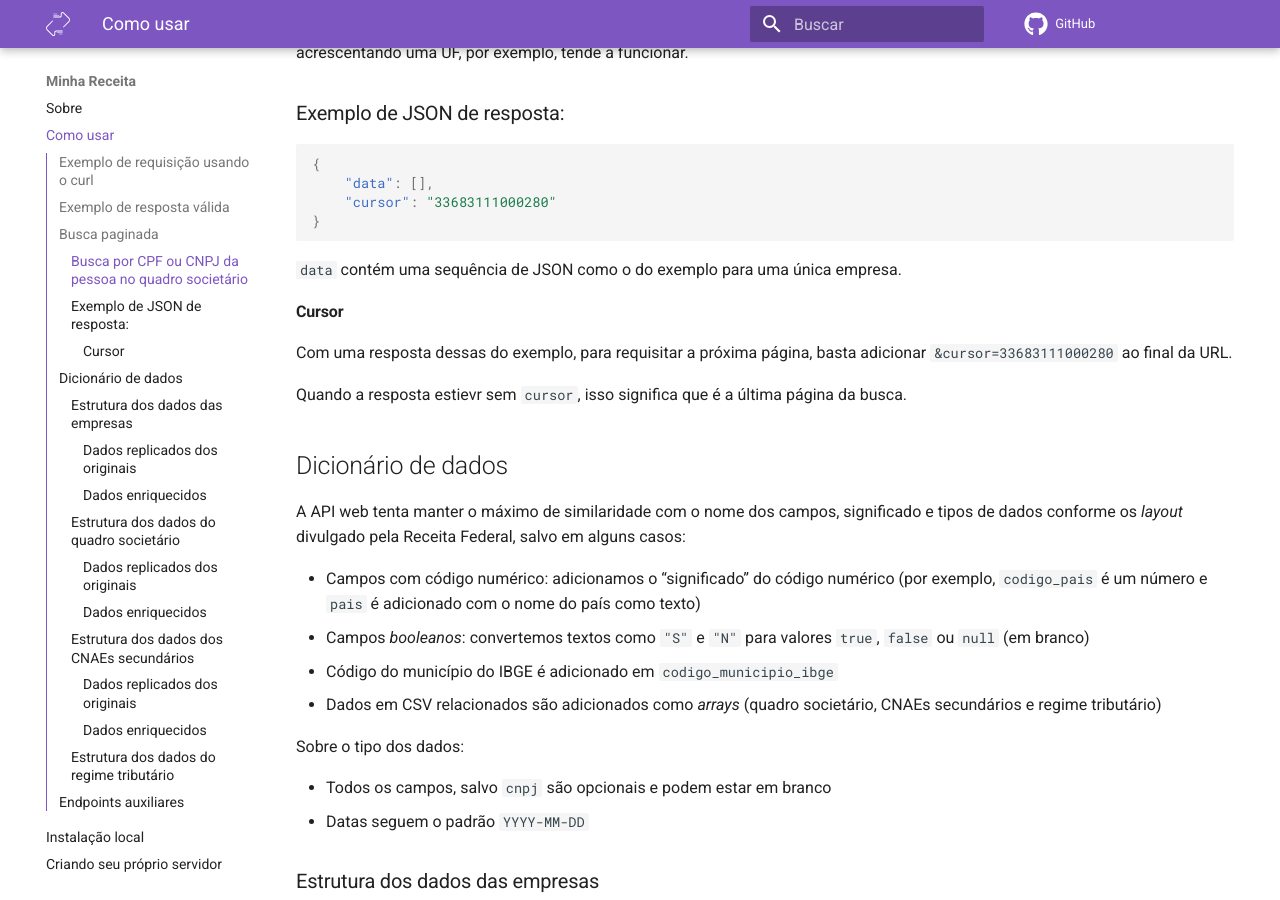
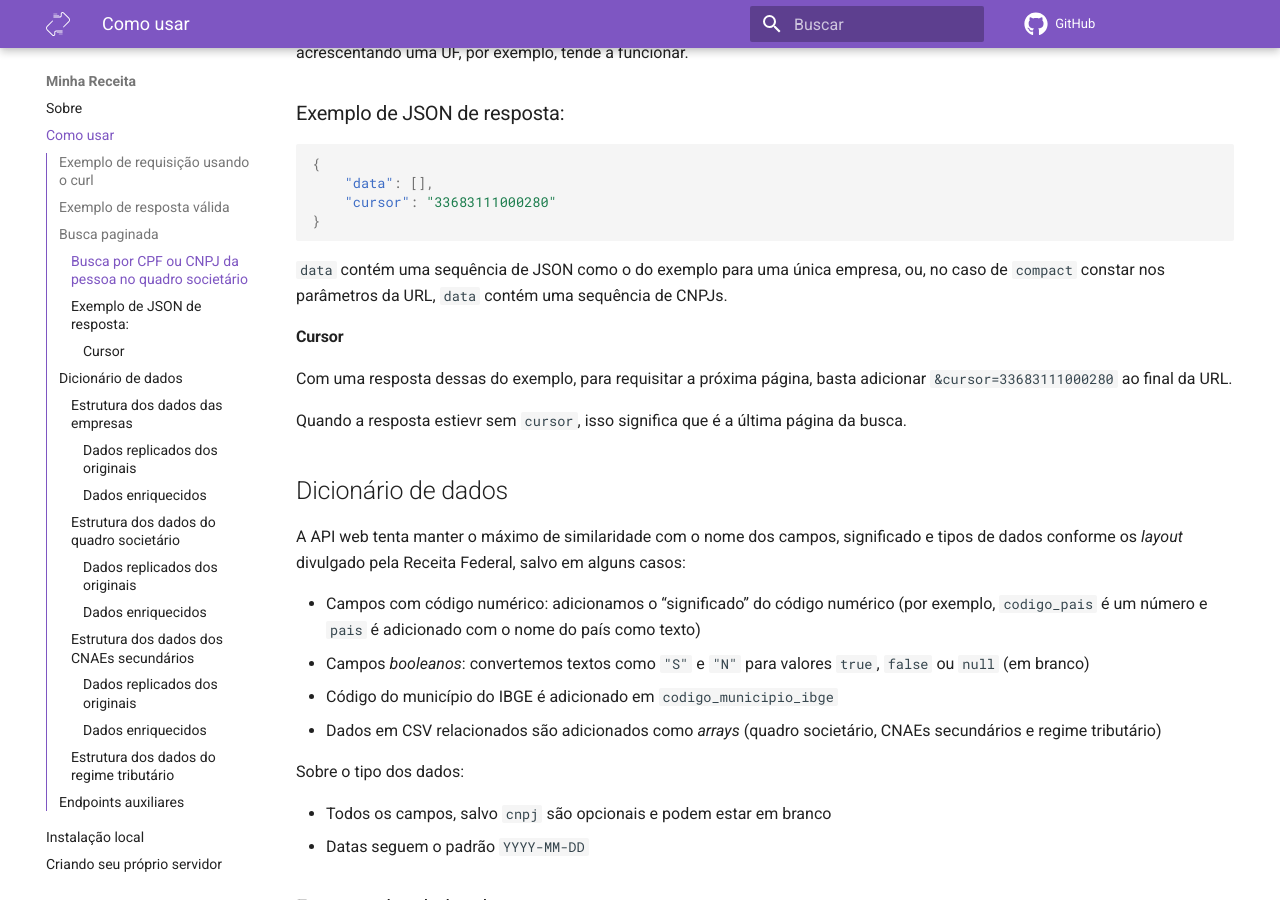
Before and after one commit to cuducos/minha-receita, an MkDocs documentation site: the page built from docs/como-usar.md, in a window 1280 px wide and 900 px high, scrolled down 5401 px. Built offline with MkDocs 1.6.1 and Material for MkDocs 9.7.7, drawn with Linux system fonts in a browser that asks for light colours; comment, search, counter and statistics services are not loaded.

Commit message:
Updates docs with `compact=true` response description

````diff
--- a/docs/como-usar.md
+++ b/docs/como-usar.md
@@ -241,7 +241,7 @@ Buscar apenas por CNPJ ou CPF do quadro societátio tende a não funcionar (erro
 }
 ```
 
-`data` contém uma sequência de JSON como o do exemplo para uma única empresa.
+`data` contém uma sequência de JSON como o do exemplo para uma única empresa, ou, no caso de `compact` constar nos parâmetros da URL, `data` contém uma sequência de CNPJs.
 
 #### Cursor
 
````
